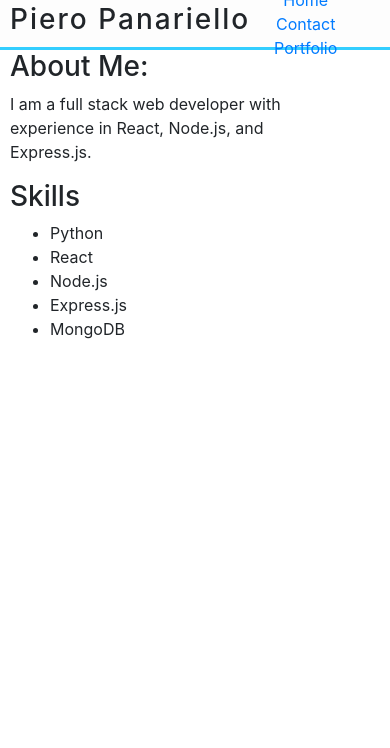
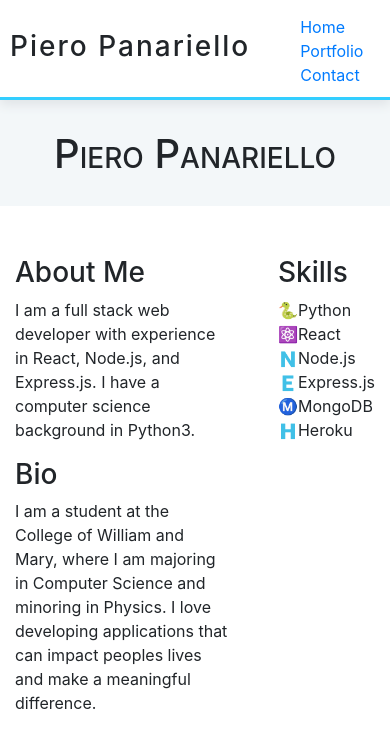
Before and after one commit to panariellop/Portfolio, a React (Create React App) app: page / in a window 390 px wide. Shown: the top 748 px of the page. Built offline with nearby package versions, Linux system fonts and the light colour scheme.

Commit message:
profile page created, styling updates

```diff
--- a/public/index.html
+++ b/public/index.html
@@ -24,7 +24,7 @@
       work correctly both with client-side routing and a non-root public URL.
       Learn how to configure a non-root public URL by running `npm run build`.
     -->
-    <title>React App</title>
+    <title>Piero Panariello</title>
   </head>
   <body>
     <noscript>You need to enable JavaScript to run this app.</noscript>
--- a/src/App.css
+++ b/src/App.css
@@ -1,38 +1,15 @@
-.App {
-  text-align: center;
+.app-container{
+	margin-top: 70px;
 }
 
-.App-logo {
-  height: 40vmin;
-  pointer-events: none;
+@media only screen and (max-width: 505px){
+	.app-container{
+		margin-top: 80px;
+	}
 }
 
-@media (prefers-reduced-motion: no-preference) {
-  .App-logo {
-    animation: App-logo-spin infinite 20s linear;
-  }
+@media only screen and (max-width: 425px){
+	.app-container{
+		margin-top: 100px;
+	}
 }
-
-.App-header {
-  background-color: #282c34;
-  min-height: 100vh;
-  display: flex;
-  flex-direction: column;
-  align-items: center;
-  justify-content: center;
-  font-size: calc(10px + 2vmin);
-  color: white;
-}
-
-.App-link {
-  color: #61dafb;
-}
-
-@keyframes App-logo-spin {
-  from {
-    transform: rotate(0deg);
-  }
-  to {
-    transform: rotate(360deg);
-  }
-}
--- a/src/App.js
+++ b/src/App.js
@@ -9,15 +9,18 @@ import Portfolio from './pages/Portfolio';
 
 
 function App() {
+
   return (
     <Router>
     <Fragment>
       <Navbar/>
+    <div className = 'app-container'>
       <Switch>
         <Route exact path = "/" component = {Home}/>
         <Route exact path = "/contact" component = {Contact}/>
         <Route exact path = "/portfolio" component = {Portfolio}/>
       </Switch>
+    </div>
     </Fragment>
     </Router>
  );
--- a/src/components/Navbar.css
+++ b/src/components/Navbar.css
@@ -1,25 +1,41 @@
-.navbar_container{
-  width: 100%;
-  padding-left: 10px;
-  padding-right:10px;
-  height: 50px;
-  display: flex;
-  align-items: center;
-  background-color: rgba(249, 249, 249, 0.4);
-  border-bottom: 3px solid #33CEFF;
-
+.navbar-container{
+	position: fixed;
+	top: 0;
+	display: inline-grid;
+	grid-template-columns: max-content auto;
+	width: 100%;
+	padding-left: 10px;
+	padding-right:10px;
+	background-color: rgba(249, 249, 249, 0.4);
+	border-bottom: 3px solid #33CEFF;
+	box-shadow: 0px 5px 10px #e1e4e7;
+	padding-top: 15px;
+	padding-bottom: 10px;
+	background-color: white;
 }
 
-.logo{
- letter-spacing: 2px;
+.navbar-logo{
+	display: flex;
+	align-items: center;
+	letter-spacing: 2px;
 }
 
-.nav{
-  display: inline-block;
-  justify-content: space-around;
-  width: 30%;
+.navbar-navlist{
+	margin-bottom: auto;
+	margin-top: auto;
 }
-.navLink{
-  padding-left:5px;
-  padding-right: 5px;
+
+.navbar-navlink{
+	align-items: center;
+	display: inline-block;
+  	padding-left: 10px;
+  	padding-right: 10px;
 }
+.navbar-routerlink{
+	text-decoration: none;
+	transition: 0.4s;
+}
+.navbar-routerlink:hover{
+	color: blue;
+	text-decoration: none;
+}
--- a/src/components/Navbar.js
+++ b/src/components/Navbar.js
@@ -1,26 +1,26 @@
 import React from 'react';
 import {Link} from 'react-router-dom';
-import {Navbar, Nav} from 'react-bootstrap';
 import './Navbar.css';
 const logo = '../static/logo.ico';
-const navbar = () => {
+class Navbar extends React.Component{
+  render(){
 		return(
-    <div className = "navbar_container">
-      <h3 className = "logo">Piero Panariello</h3>
-        <ul className = "nav">
-          <li className = "navLink">
-            <Link to = '/'>Home</Link>
+			<div className = "navbar-container">
+				<h3 className = "navbar-logo">Piero Panariello</h3>
+					<ul className = "navbar-navlist">
+						<li className = "navbar-navlink">
+							<Link className = "navbar-routerlink" to = '/'>Home</Link>
 						</li>
-          <li className = "navLink">
-            <Link to = '/contact'>Contact</Link>
+						<li className = "navbar-navlink">
+							<Link className = "navbar-routerlink" to = '/portfolio'>Portfolio</Link>
 						</li>
-          <li className = "navLink">
-            <Link to = '/portfolio'>Portfolio</Link>
+						<li className = "navbar-navlink">
+							<Link className = "navbar-routerlink" to = '/contact'>Contact</Link>
 						</li>
 					</ul>
 			</div>
   );
-
+	}
 };
 
-export default navbar
+export default Navbar
--- a/src/pages/Contact.css
+++ b/src/pages/Contact.css
@@ -1,3 +1,40 @@
+
+.contact-container hr{
+	width: 40%;
+	border-width: 2px;
+}
+
+.contact-header{
+	text-align:center;
+	background-color: #f3f7f9;
+	padding-top: 30px;
+	padding-bottom: 20px;
+}
+
 .contact{
-	background-color: blue;
+	padding: 15px;
+	border-radius: 7px;
+	text-align: center;
+	width: 600px;
+	margin-left: auto;
+	margin-right: auto;
+	margin-bottom: 20px;
+	transition: 0.4s;
 }
+
+.contact p a{
+	text-decoration: none;
+	transition: 0.4s;
+}
+.contact p a:hover{
+	color: blue;
+}
+
+
+@media only screen and (max-width: 650px){
+	.contact{
+		width: auto;
+		margin-right: 15px;
+		margin-left: 15px;
+	}
+}
--- a/src/pages/Contact.js
+++ b/src/pages/Contact.js
@@ -3,16 +3,24 @@ import './Contact.css';
 const contact = () => {
 
 	return (
-		<div className = "contactContainer">
+	<div className = "contact-container">
+
+      <div className = "contact-header">
+            <h1>Contact Me</h1>
+            <p>Feel free to reach out to me on any one of these platforms.</p>
+      </div>
+
       <div className = "contact">
-      	<h1>Email</h1>
+      	<h3>Email</h3>
       	<p>pierodpanariello@gmail.com</p>
       </div>
+      <hr/>
       <div className = "contact">
-
+            <h3>Linked-In</h3>
+            <p><a href = "https://www.linkedin.com/in/piero-panariello-a460a81b0">Piero Panariello</a></p>
       </div>
-		</div>
-		);
+	</div>
+	);
 };
 
 export default contact
--- a/src/pages/Home.css
+++ b/src/pages/Home.css
@@ -1,11 +1,47 @@
-.home_container{
-  margin-left: 10px;
-  margin-right: 10px;
+.home-biopic{
+	padding-top: 30px;
+	padding-bottom: 20px;
+	text-align: center;
+	margin-bottom: 50px;
+	background-color: #f3f7f9;
 }
-.skills{
-	display: inline-block;
+.home-biopic h1{
+	font-variant: small-caps;
 }
-.about{
-	display: inline-block;
-	width: 300px;
+
+.home-container{
+	display: grid;
+	grid-column-gap: 50px;
+	grid-template-columns: auto auto;
+	width: 600px;
+  	margin-left: auto;
+  	margin-right: auto;
 }
+
+
+.home-skills{
+	grid-column-start: 2;
+	grid-column-end: 3;
+	grid-row-start: 1;
+	grid-row-end: 3;
+}
+.home-skills ul{
+	list-style-type: none;
+	padding-left: 0px;
+}
+.home-about{
+	grid-column-start: 1;
+	grid-column-end: 2;
+}
+.home-bio{
+	grid-column-start: 1;
+	grid-column-end: 2;
+}
+
+@media only screen and (max-width: 650px){
+	.home-container{
+		width: auto;
+		margin-left: 15px;
+		margin-right: 15px;
+	}
+}
--- a/src/pages/Home.js
+++ b/src/pages/Home.js
@@ -3,22 +3,43 @@ import './Home.css';
 
 const Home = () =>{
   return (
-    <div className = "home_container">
-      <div className = "about">
-      <h3>About Me:</h3>
-        <p>I am a full stack web developer with experience in React, Node.js, and Express.js.</p>
+    <Fragment>
+
+    <div className = "home-biopic">
+        <h1>Piero Panariello</h1>
+    </div>
+
+
+    <div className = "home-container">
+      <div className = "home-about">
+      <h3>About Me</h3>
+        <p>
+        I am a full stack web developer with experience in React, Node.js, and Express.js.
+        I have a computer science background in Python3.
+        </p>
       </div>
-      <div className = "skills">
+      <div className = "home-skills">
       <h3>Skills</h3>
         <ul>
-          <li>Python</li>
-          <li>React</li>
-          <li>Node.js</li>
-          <li>Express.js</li>
-          <li>MongoDB</li>
+          <li><span role = "img" aria-label = "python">🐍</span>Python</li>
+          <li><span role = "img" aria-label = "react">⚛️</span>React</li>
+          <li><span role = "img" aria-label = "nodejs">🇳</span>Node.js</li>
+          <li><span role = "img" aria-label = "expressjs">🇪</span>Express.js</li>
+          <li><span role = "img" aria-label = "mongodb">Ⓜ️</span>MongoDB</li>
+          <li><span role = "img" aria-label = "heroku">🇭</span>Heroku</li>
         </ul>
       </div>
+      <div className = "home-bio">
+      <h3>Bio</h3>
+      <p>
+      I am a student at the College of William and Mary, where I am majoring in
+      Computer Science and minoring in Physics. I love developing applications
+      that can impact peoples lives and make a meaningful difference.
+      </p>
+      </div>
+
     </div>
+    </Fragment>
   )
 
 };
--- /dev/null
+++ b/src/pages/Porfolio_project.js
@@ -0,0 +1,51 @@
+import React, {Fragment} from 'react'
+import './Portfolio.css'
+import github_logo_inactive from '../static/GitHub_Logo.png';
+import github_logo_active from '../static/GitHub_Logo_White.png';
+import PropTypes from 'prop-types'
+
+
+class Project extends React.Component{
+	constructor(props){
+		super(props)
+		this.state = {
+			github_logo: github_logo_inactive
+		}
+	}
+
+	render(){
+		return(
+			<Fragment>
+				<div className = "portfolio-project">
+		    			<h3>{this.props.name}</h3>
+		    			<p>{this.props.about}</p>
+		    			{this.props.github_link && <a href = {this.props.github_link}><img src={this.state.github_logo} alt = "Github"
+		    				onMouseEnter= { () => {
+		    					this.setState({
+		    						github_logo: github_logo_active
+		    					})
+		    				}}
+		    				onMouseOut = { () => {
+		    					this.setState({
+		    						github_logo: github_logo_inactive
+		    					})
+		    				}}
+		    			/></a>}
+
+		    			<a href = {this.props.link}>
+		    				Link to Project
+		    			</a>
+
+		    		</div>
+			</Fragment>
+		)
+	}
+}
+
+Project.propTypes = {
+	name: PropTypes.string,
+	link: PropTypes.string,
+	about: PropTypes.string,
+}
+
+export default Project
--- /dev/null
+++ b/src/pages/Portfolio.css
@@ -0,0 +1,48 @@
+.portfolio-header{
+	padding-top: 30px;
+	padding-bottom: 20px;
+	padding-left: 15px;
+	padding-right: 15px;
+	text-align: center;
+	background-color: #f3f7f9;
+}
+
+.portfolio-projects-wrapper{
+	margin-top: 30px;
+	width: 600px;
+	margin-left: auto;
+	margin-right: auto;
+	margin-bottom: 50px;
+}
+.portfolio-projects-wrapper hr{
+	width: 40vw;
+	border-width: 2px;
+	margin-bottom:20px;
+	margin-top: 20px;
+}
+
+.portfolio-project a img{
+	height: 30px;
+	transform: translate(0,-10%);
+	padding-right: 15px;
+}
+
+.portfolio-project a{
+	transition: 0.4s
+}
+
+.portfolio-project a:hover{
+	text-decoration: none;
+	color: blue;
+}
+
+@media only screen and (max-width: 650px){
+	.portfolio-projects-wrapper{
+		width: auto;
+		margin-right: 25px;
+		margin-left: 25px;
+	}
+	.portfolio-project{
+
+	}
+}
--- a/src/pages/Portfolio.js
+++ b/src/pages/Portfolio.js
@@ -1,9 +1,43 @@
-import React from 'react';
+import React, {Fragment} from 'react';
+import './Portfolio.css'
+import Project from './Porfolio_project.js'
 
-const portfolio = () => {
-	return (
-		<div>
-		</div>
+class portfolio extends React.Component{
+	constructor(props){
+		super(props)
+
+	}
+
+
+	render(){
+		return (
+		    <Fragment>
+		    	<div className = 'portfolio-header'>
+		    		<h1>Portfolio</h1>
+		    		<p>All projects with a Github link allow you to view the source code.</p>
+		    	</div>
+		    	<div className = "portfolio-projects-wrapper">
+		    		<Project name = "This Website" github_link = "" link = ""
+		    		about ="This website was created using React. I decided to use React for this
+		    		project because of its superior component handling and control over the user interface. "/>
+		    		<hr/>
+		    		<Project name = "Tee Time Alerter" github_link = "" link = ""
+		    		about = "This application uses the Miacomet Golf Course API to identify available tee times
+		    		and alerts the user via email when a tee time is found that matches their requirements. "/>
+		    		<hr/>
+		    		<Project name = "Workout" github_link = "" link = ""
+		    		about = "I created this application to solve a problem I encounter every day: I love working out
+		    		in the gym, but I find it difficult to track my progress through analytical data. Using pen and paper
+		    		is extremely versitile, but creating graphics is extremely time consuming. Using an application like Google
+		    		Sheets is great for making graphics, but the versatility is severely lacking. Other applications suited
+		    		to solve this problem always had the same problem: they were not customizable and lacked the analytical
+		    		features that I found were  useful to track my progress. My application targets all of these
+		    		issues and improves upon the features found in other applications."/>
+		    	</div>
+			</Fragment>
 		)
+	}
+
 };
+
 export default portfolio
```
Also changed, not shown: src/static/GitHub_Logo.png (added), src/static/GitHub_Logo_White.png (added). Lines whose indentation alone changed are shown as unchanged.
